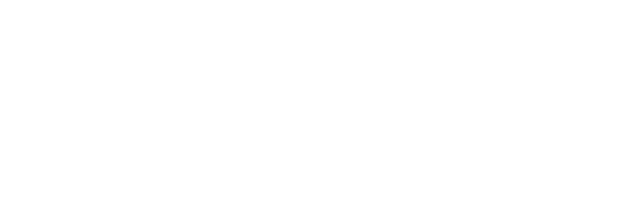
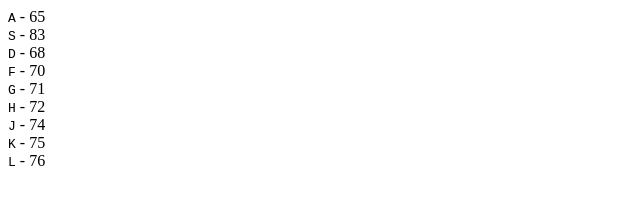
Before and after one commit to acciojob/Drum-Kit-dkrishna11, a website: page main.html in a window 1280 px wide. Shown: the whole page, without its empty margins (0-640 px from the left). Drawn offline with Linux system fonts and the light colour scheme.

Commit message:
created a submission

```diff
--- a/main.html
+++ b/main.html
@@ -8,6 +8,44 @@
 
 <body>
 	<!-- the entire body must be written by student -->
+	 <div class="keys">
+    <div class="key" data-key="65">
+      <kbd>A</kbd>
+      <span class="sound">- 65</span>
+    </div>
+    <div class="key" data-key="83">
+      <kbd>S</kbd>
+      <span class="sound">- 83</span>
+    </div>
+    <div class="key" data-key="68">
+      <kbd>D</kbd>
+      <span class="sound">- 68</span>
+    </div>
+    <div class="key" data-key="70">
+      <kbd>F</kbd>
+      <span class="sound">- 70</span>
+    </div>
+    <div class="key" data-key="71">
+      <kbd>G</kbd>
+      <span class="sound">- 71</span>
+    </div>
+    <div class="key" data-key="72">
+      <kbd>H</kbd>
+      <span class="sound">- 72</span>
+    </div>
+    <div class="key" data-key="74">
+      <kbd>J</kbd>
+      <span class="sound">- 74</span>
+    </div>
+    <div class="key" data-key="75">
+      <kbd>K</kbd>
+      <span class="sound">- 75</span>
+    </div>
+    <div class="key" data-key="76">
+      <kbd>L</kbd>
+      <span class="sound">- 76</span>
+    </div>
+  </div>
     <script type="text/javascript" src="./script.js">
 </script>
 
--- a/script.js
+++ b/script.js
@@ -1 +1,15 @@
 //your JS code here. If required.
+function playSound(e) {
+  const audio = document.querySelector(`audio[data-key="${e.keyCode}"]`);
+  const key = document.querySelector(`div[data-key="${e.keyCode}"]`);
+
+  if (!audio) return;
+
+  audio.currentTime = 0; // Rewind to the start
+  audio.play();
+
+  key.classList.add('playing');
+}
+
+function removeTransition(e) {
+  if (e.propertyName !== 'transform') return;
```
